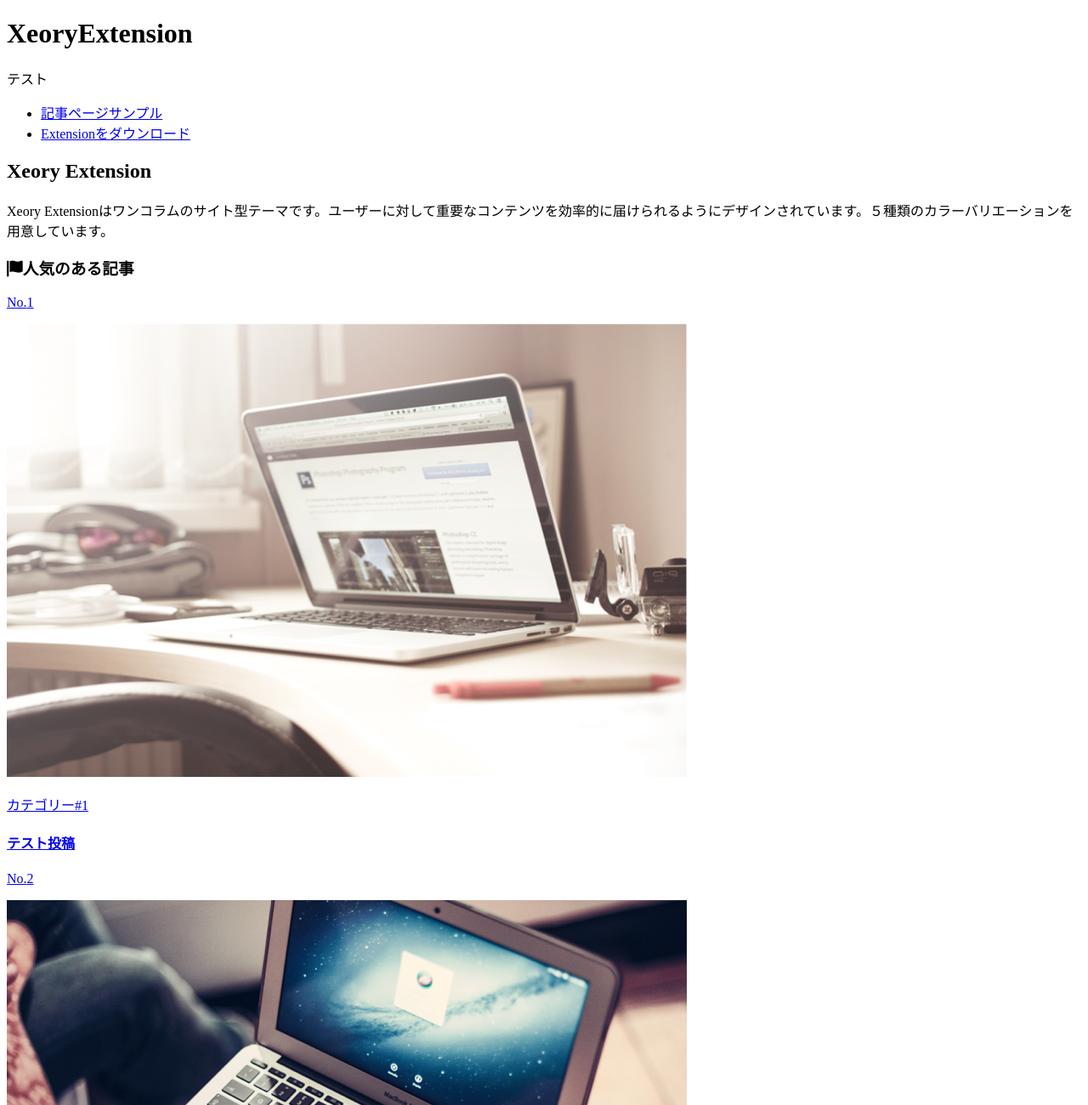
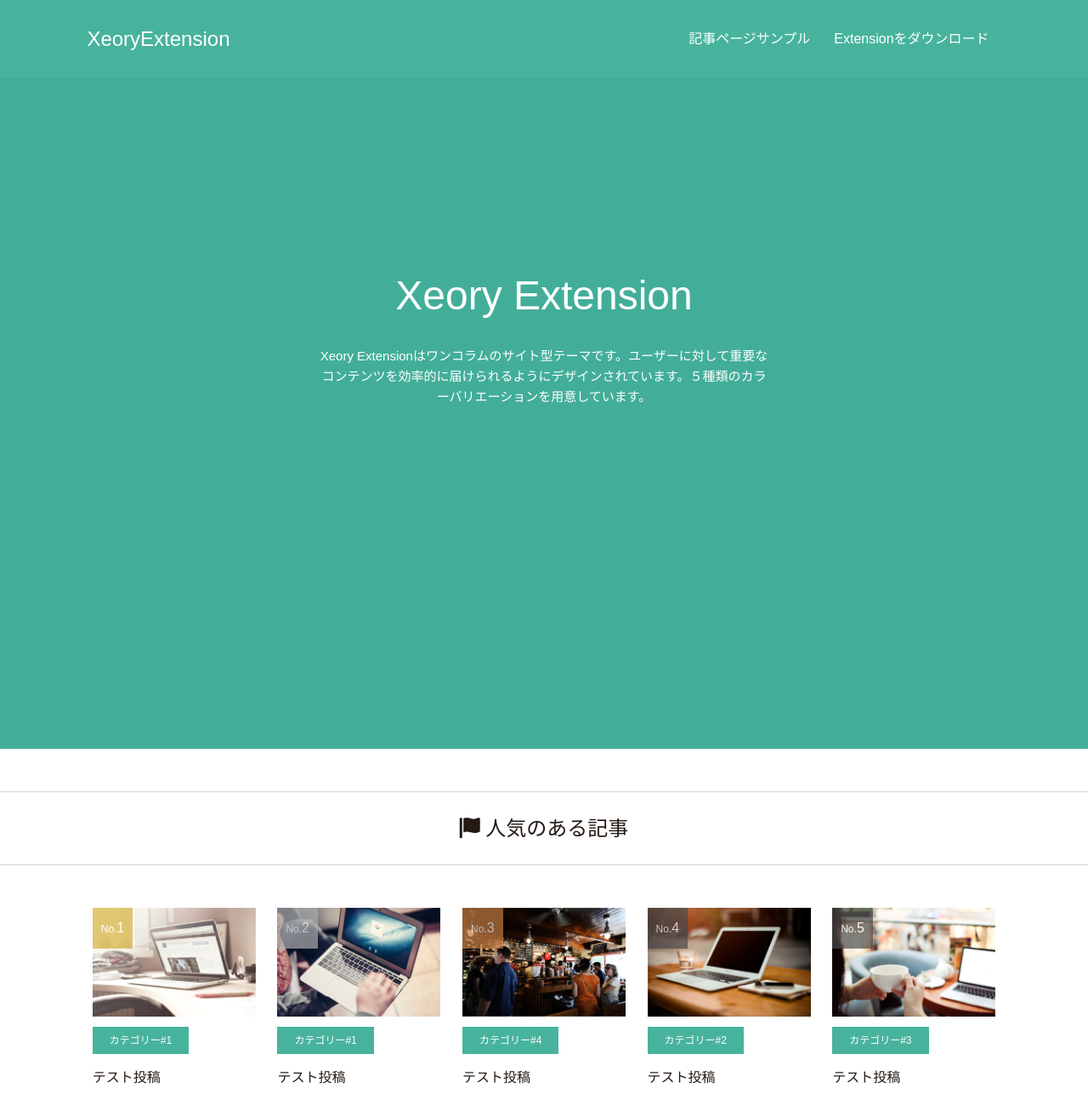
Before and after one commit to moe0820/XeoryExtention, a plain HTML site: page index.html in a window 1280 px wide. Shown: the top 1300 px of the page at 85% size. Drawn offline with Linux system fonts and the light colour scheme.

Commit message:
cssの追加 ヘッダー、トップ、人気の記事まで完成

```diff
--- /dev/null
+++ b/css/index.css
@@ -0,0 +1,143 @@
+body {
+  font-family: "Hiragino Sans", "ヒラギノ角ゴシック", YuGothic, "Yu Gothic", "メイリオ", Meiryo, sans-serif;
+}
+/* ヘッダー */
+#header {
+  position: relative;
+  height: 92px;
+  background-color: #48b39d;
+}
+.title {
+  height: 92px;
+  line-height: 92px;
+  position: absolute;
+  left: 8%;
+}
+.title a {
+  text-decoration: none;
+  color: #fff;
+  font-size: 24px;
+}
+.title a:hover {
+  text-decoration: underline;
+}
+.gnav {
+  position: absolute;
+  right: 8%;
+}
+.gnav-item {
+  float: left;
+  height: 92px;
+  line-height: 92px;
+}
+.gnav-item a {
+  display: block;
+  margin: 0 4px;
+  padding: 0 10px;
+  color: #fff;
+  font-size: 16px;
+  text-decoration: none;
+}
+.gnav-item a:hover {
+  background-color: rgba(255, 255, 255, 0.2);
+  transition: 0.5s;
+}
+/* トップ画面 */
+.main-area {
+  position: relative;
+  background-color: #42AE99;
+  height: 789px;
+}
+.main-text {
+  width: 100%;
+  position: absolute;
+  top: 28%;
+}
+.site-title {
+  text-align: center;
+  padding-bottom: 24px;
+  color: #fff;
+  font-size: 48px;
+  line-height: 70px;
+}
+.site-descripsiton {
+  display: block;
+  margin: 0 auto;
+  text-align: center;
+  width: 42%;
+  color: #fff;
+  font-size: 15px;
+  line-height: 24px;
+}
+/* 記事ーー共通 */
+.entry {
+  border-bottom: solid 1px #d4d4d4;
+  padding-bottom: 60px;
+}
+.entry-flex {
+  display: flex;
+  flex-wrap: wrap;
+  column-gap: 2%;
+  justify-content: center;
+}
+.entry-item {
+  position: relative;
+  width: 15%;
+}
+.entry-item a{
+  text-decoration: none;
+}
+.entry-item a:hover {
+  text-decoration: underline #42AE99;
+}
+.entry-item img {
+  max-width: 100%;
+}
+.entry-title {
+  padding: 30px;
+  margin: 50px 0;
+  text-align: center;
+  font-size: 24px;
+  color: #241913;
+  border-top: solid 1px #d4d4d4;
+  border-bottom: solid 1px #d4d4d4;
+}
+.entry-item-category {
+  display: inline-block;
+	padding: 10px 20px;
+  margin: 12px 0 20px;
+  font-size: 12px;
+  color: #fff;
+  background-color: #48B39D;
+}
+.entry-item-title {
+  font-size: 16px;
+  color: #241913;
+}
+
+.entry-item-num{
+  position: absolute;
+  top: 0;
+  opacity: 0.7;
+  display: inline-block;
+  padding: 16px 10px;
+  font-size: 12px;
+  color: #fff;
+}
+.entry-item-num span{
+  font-size: 16px;
+}
+/* 背景色の個別設定 */
+.num-1 {
+  background-color: #D6B038;
+}
+.num-2 {
+  background-color: #adadad;
+}
+.num-3 {
+  background-color: #c47c42;
+}
+/* 共通 */
+.num-45 {
+  background-color: #4b4b4b;
+}
--- a/index.html
+++ b/index.html
@@ -5,13 +5,13 @@
   <meta http-equiv="X-UA-Compatible" content="IE=edge">
   <meta name="viewport" content="width=device-width, initial-scale=1.0">
   <link href="https://use.fontawesome.com/releases/v6.0.0/css/all.css" rel="stylesheet">
+  <link rel="stylesheet" href="css/reset.css">
+  <link rel="stylesheet" href="css/index.css">
 </head>
 
 <body>
-  <!-- テスト -->
   <header id="header">
-    <h1 class="title">XeoryExtension</h1>
-    <p>テスト</p>
+    <h1 class="title"><a href="#">XeoryExtension</h1></a>
 
     <nav class="gnav">
       <ul>
@@ -24,62 +24,62 @@
   <main id="main">
     <article id="main-contents">
       <header class="main-area">
+        <div class="main-text">
           <h2 class="site-title">Xeory Extension</h2>
           <p class="site-descripsiton">Xeory Extensionはワンコラムのサイト型テーマです。ユーザーに対して重要なコンテンツを効率的に届けられるようにデザインされています。５種類のカラーバリエーションを用意しています。</p>
+        </div>
       </header>
 
       <section class="entry">
-        <h3 class="entry-title"><i class="fa-solid fa-flag"></i>人気のある記事</h3>
+        <h3 class="entry-title"><i class="fa-solid fa-flag"></i> 人気のある記事</h3>
 
+        <div class="entry-flex">
           <article class="entry-item">
             <a href="#">
-            <p class="entry-item-number">No.<span>1</span></p>
+              <p class="entry-item-num num-1">No.<span>1</span></p>
               <p><img src="img/MacBook-and-clutter.png" alt="MacBook-and-clutter"></p>
               <p class="entry-item-category">カテゴリー#1</p>
               <h4 class="entry-item-title">テスト投稿</h4>
             </a>
           </article>
-
           <article class="entry-item">
             <a href="#">
-            <p class="entry-item-number">No.<span>2</span></p>
+              <p class="entry-item-num num-2">No.<span>2</span></p>
               <p><img src="img/macbook-holding.png" alt="macbook-holding"></p>
               <p class="entry-item-category">カテゴリー#1</p>
               <h4 class="entry-item-title">テスト投稿</h4>
             </a>
           </article>
-
           <article class="entry-item">
             <a href="#">
-            <p class="entry-item-number">No.<span>3</span></p>
+              <p class="entry-item-num num-3">No.<span>3</span></p>
               <p><img src="img/communication.png" alt="communication"></p>
               <p class="entry-item-category">カテゴリー#4</p>
               <h4 class="entry-item-title">テスト投稿</h4>
             </a>
           </article>
-
           <article class="entry-item">
             <a href="#">
-            <p class="entry-item-number">No.<span>4</span></p>
+              <p class="entry-item-num num-45">No.<span>4</span></p>
               <p><img src="img/macbook-at-the-coffee-shop.jpg" alt="macbook-at-the-coffee-shop"></p>
-            <p class="entry-item-category">カテゴリー class="entry-item-category”#2</p>
+              <p class="entry-item-category">カテゴリー#2</p>
               <h4 class="entry-item-title">テスト投稿</h4>
             </a>
           </article>
-
-        <article class="popular-article">
+          <article class="entry-item">
             <a href="#">
-            <p class="popular-article-number">No.<span>5</span></p>
+              <p class="entry-item-num num-45">No.<span>5</span></p>
               <p><img src="img/rest-time-in-front-of-macbook.png" alt="rest-time-in-front-of-macbook"></p>
-            <p class="popular-article-category">カテゴリー#3</p>
-            <h4 class="popular-article-title">テスト投稿</h4>
+              <p class="entry-item-category">カテゴリー#3</p>
+              <h4 class="entry-item-title">テスト投稿</h4>
             </a>
           </article>
+        </div>
 
       </section>
 
       <section class="entry">
-        <h3 class="entry-title"><i class="fa-regular fa-clock"></i>最近の投稿</h3>
+        <h3 class="entry-title"><i class="fa-regular fa-clock"></i> 最近の投稿</h3>
 
         <article class"entry-item>
           <a href="#">
```
Lines whose indentation alone changed are shown as unchanged.
